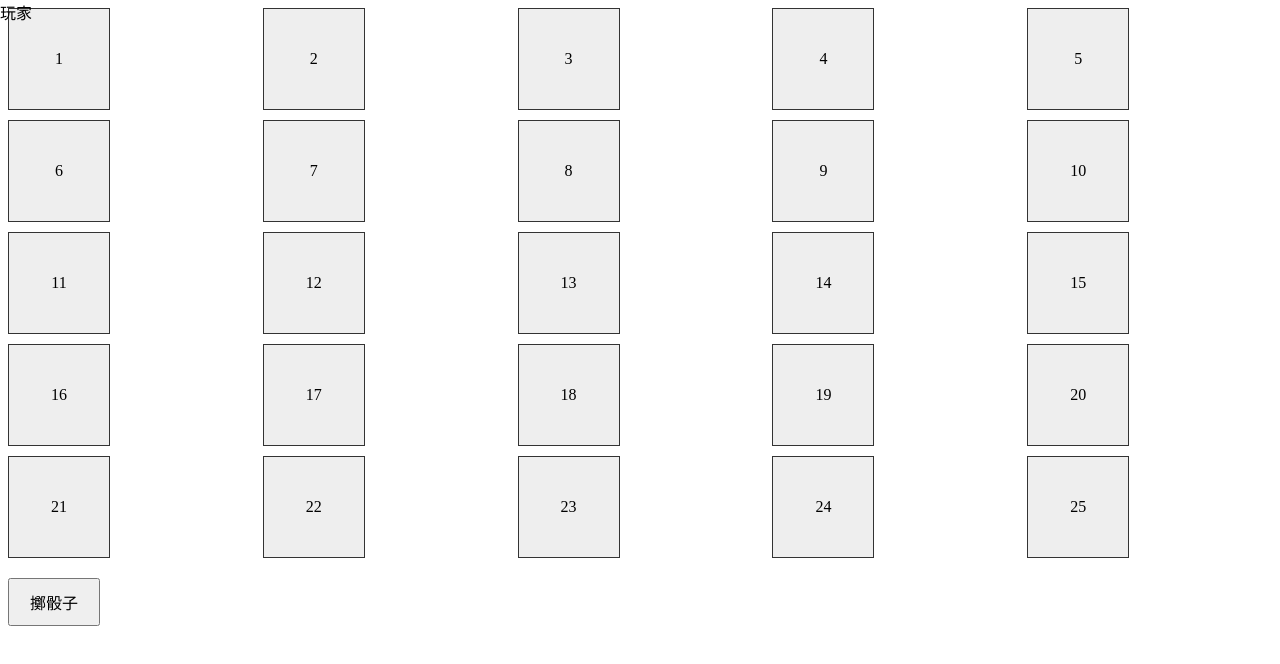
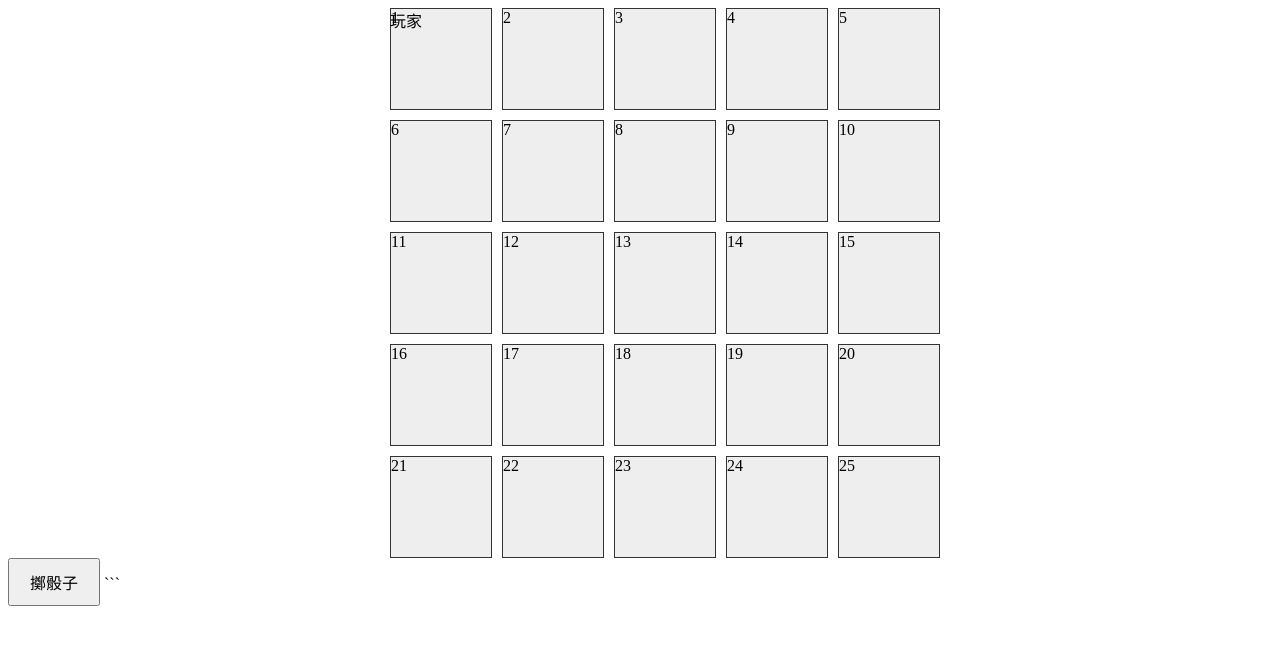
Before and after one commit to crh501119/my-game, a plain HTML site: page index.html in a window 1280 px wide. Drawn offline with Linux system fonts and the light colour scheme.

Commit message:
Describe your changes here

````diff
--- a/index.html
+++ b/index.html
@@ -1,16 +1,44 @@
 <!DOCTYPE html>
-<html lang="en">
+<html lang="zh-Hant">
 <head>
 <meta charset="UTF-8">
 <meta name="viewport" content="width=device-width, initial-scale=1.0">
 <title>遊戲名稱</title>
 <link rel="stylesheet" href="styles.css">
+<style>
+  #game-board {
+    position: relative; /* 為了絕對定位玩家標籤 */
+    max-width: 500px; /* 或根據需要調整 */
+    margin: 0 auto;
+  }
+  .game-tile {
+    width: 100px; /* 或根據需要調整 */
+    height: 100px; /* 或根據需要調整 */
+    background-color: #eee;
+    border: 1px solid #333;
+    display: inline-block; /* 或使用 flex/grid 系統 */
+    position: relative; /* 如果需要添加其他元素 */
+  }
+  #player {
+    display: block;
+    width: 90px; /* 略小於 game-tile 以適應邊
+
+界 /
+height: 90px; / 略小於 game-tile 以適應邊界 /
+background-color: #f00; / 玩家顏色，可以根據喜好修改 /
+color: #fff; / 文字顏色 /
+text-align: center; / 確保文字居中 /
+line-height: 90px; / 文字垂直居中 /
+position: absolute; / 用於在遊戲板上移動 */
+}
+</style>
 </head>
 <body>
 <div id="game-board">
-    <!-- 這裡會用JavaScript動態生成遊戲板塊 -->
+  <!-- 遊戲板塊將在這裡動態生成 -->
 </div>
 <button id="roll-dice">擲骰子</button>
 <script src="script.js"></script>
 </body>
 </html>
+```
````
